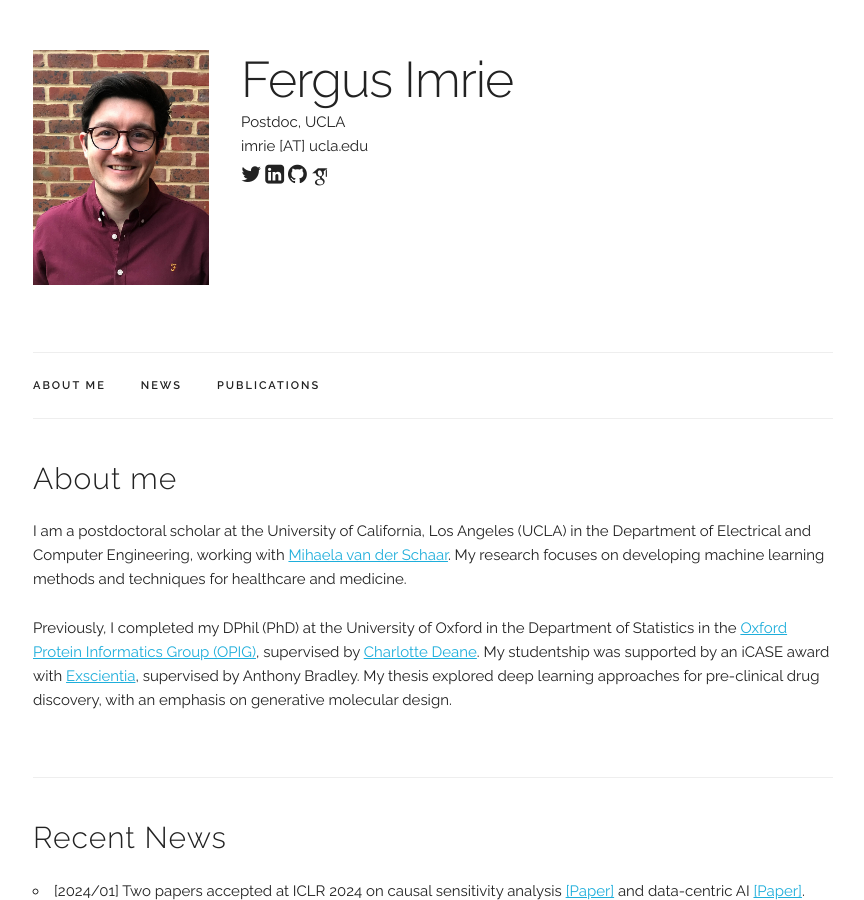
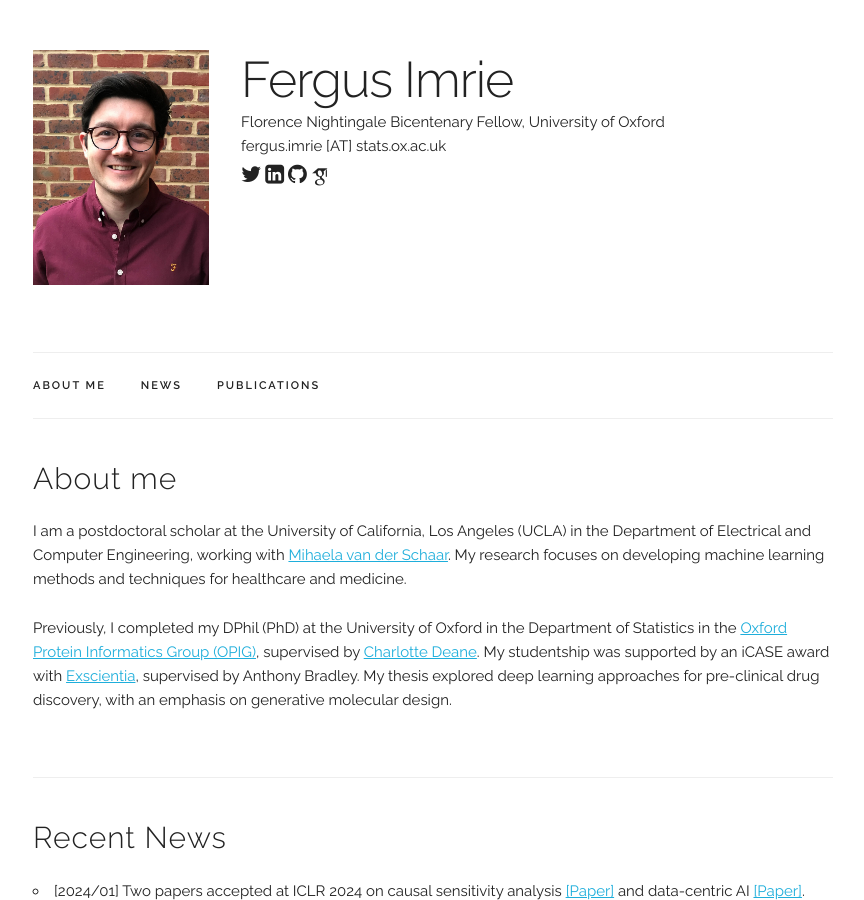
Before and after one commit to fimrie/fimrie.github.io, a Jekyll site: the page built from index.html, in a window 1280 px wide and 900 px high. Shown: the whole window, without its empty margins (207-1071 px from the left). Built offline with Jekyll 4.4.1, drawn with Linux system fonts in a browser that asks for light colours; some web fonts are replaced; some of the changed text lies outside the part shown.

Commit message:
update info

```diff
--- a/_data/main_info.yaml
+++ b/_data/main_info.yaml
@@ -1,6 +1,6 @@
 name: "Fergus Imrie"
-title: "Postdoc, UCLA"
-email: "imrie [AT] ucla.edu"
+title: "Florence Nightingale Bicentenary Fellow, University of Oxford"
+email: "fergus.imrie [AT] stats.ox.ac.uk"
 profile_pic: "/assets/profile-pics/fi_pic.jpg"
 twitter: "https://twitter.com/fergus_imrie"
 linkedin: "https://www.linkedin.com/in/fergus-imrie"
```
